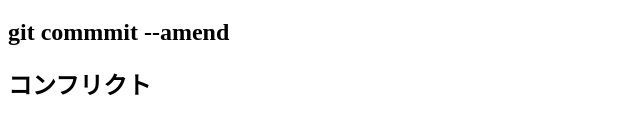
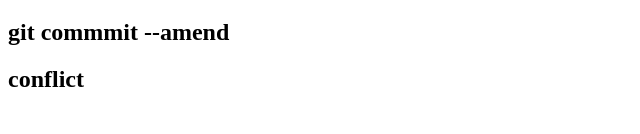
Before and after one commit to Ezure-HARUNA/git-plactice, a plain HTML site: page index.html in a window 1280 px wide. Shown: the part 142-276 px from the top of the page, without its empty margins (0-640 px from the left). Drawn offline with Linux system fonts and the light colour scheme.

Commit message:
conflictを追記

```diff
--- a/index.html
+++ b/index.html
@@ -12,7 +12,7 @@
   <h2>git diff</h2>
   <h2>git log</h2>
   <h2>git commmit --amend</h2>
-  <h2>コンフリクト</h2>
+  <h2>conflict</h2>
 
 </body>
 </html>
```
